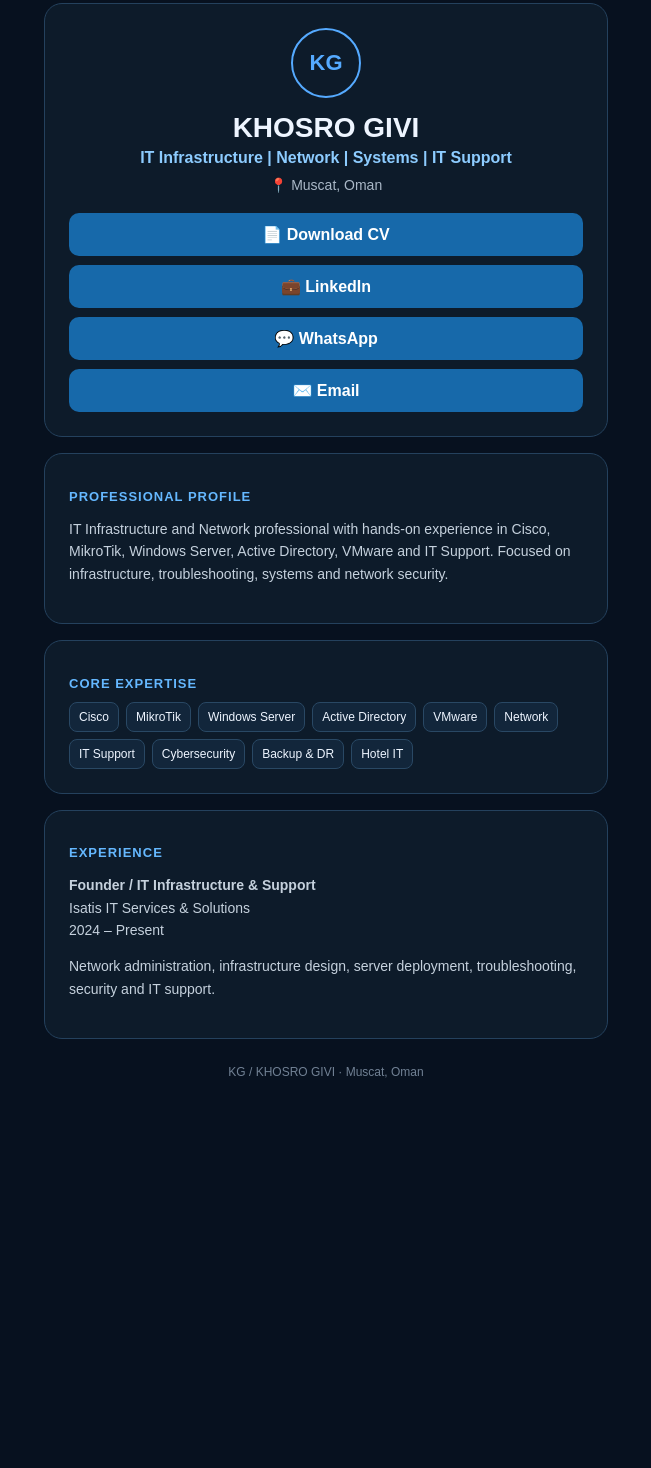
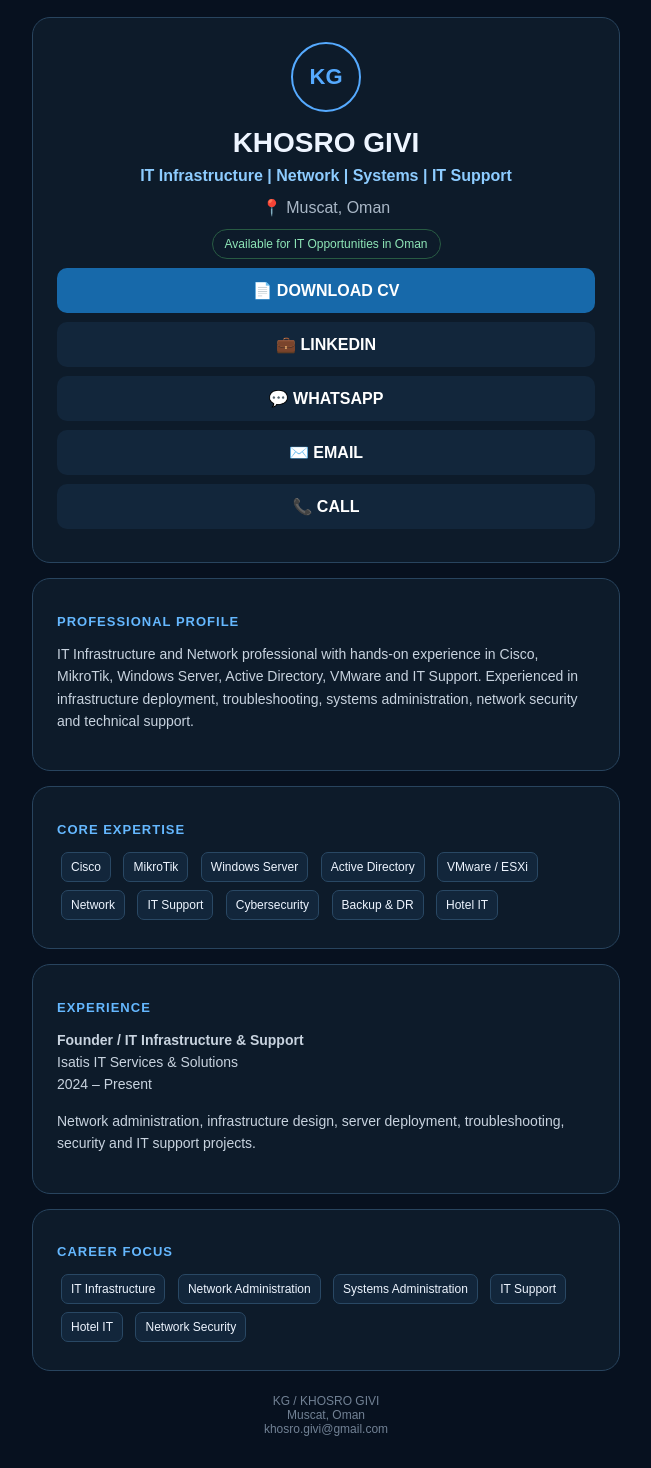
Before and after one commit to khosrogivi/-khosrogivi.github.io, a plain HTML site: page index.html in a window 1280 px wide. Shown: the part 22-1490 px from the top of the page, without its empty margins (314-965 px from the left). Before the commit the page ends 1136 px from the top, so only its background shows below. Drawn offline with Linux system fonts and the light colour scheme.

Commit message:
Update index.html

```diff
--- a/index.html
+++ b/index.html
@@ -3,74 +3,123 @@
 <head>
 <meta charset="UTF-8">
 <meta name="viewport" content="width=device-width,initial-scale=1">
-<title>Khosro Givi | IT Professional</title>
+<title>Khosro Givi | IT Infrastructure</title>
+<meta name="description" content="Khosro Givi - IT Infrastructure, Network, Systems and IT Support Professional in Oman">
+
 <style>
-*{box-sizing:border-box}body{margin:0;background:#07111f;color:#eef5ff;font-family:Arial,sans-serif}
-main{max-width:600px;margin:auto;padding:25px 18px}
-.card{background:#0d1b2a;border:1px solid #24415d;border-radius:18px;padding:24px;margin-bottom:16px}
-.hero{text-align:center}.logo{width:70px;height:70px;border:2px solid #55aaff;border-radius:50%;margin:auto;display:grid;place-items:center;font-size:22px;font-weight:bold;color:#55aaff}
-h1{margin:14px 0 5px;font-size:28px}.title{color:#8dccff;font-weight:bold}.loc{color:#aab8c7;margin-top:10px;font-size:14px}
-h2{font-size:13px;color:#65b8ff;text-transform:uppercase;letter-spacing:1px}
-p{color:#c5d1dd;line-height:1.6;font-size:14px}
-.tags{display:flex;flex-wrap:wrap;gap:7px}.tag{background:#12263b;border:1px solid #294864;padding:7px 9px;border-radius:8px;font-size:12px}
-.links{display:grid;gap:9px;margin-top:20px}.btn{display:block;text-align:center;text-decoration:none;color:white;background:#1769aa;padding:12px;border-radius:10px;font-weight:bold}
-footer{text-align:center;color:#718194;font-size:12px;padding:10px}
+*{box-sizing:border-box}
+body{margin:0;background:#07111f;color:#eef5ff;font-family:Arial,sans-serif}
+main{max-width:620px;margin:auto;padding:24px 16px}
+.card{background:#0d1b2a;border:1px solid #28445e;border-radius:18px;padding:24px;margin:15px 0}
+.hero{text-align:center}
+.logo{border:2px solid #55aaff;border-radius:50%;width:70px;height:70px;line-height:66px;margin:auto;color:#55aaff;font-size:22px;font-weight:bold}
+h1{margin:15px 0 5px;font-size:28px}
+.title{color:#8dccff;font-weight:bold;line-height:1.5}
+.loc{color:#aab8c7;margin-top:10px}
+.status{display:inline-block;margin-top:12px;padding:7px 12px;border:1px solid #285b43;border-radius:20px;color:#8ee6b7;font-size:12px}
+h2{font-size:13px;color:#65b8ff;letter-spacing:1px}
+p{color:#c8d3df;line-height:1.6;font-size:14px}
+a{display:block;background:#1769aa;color:white;text-decoration:none;padding:13px;margin:9px 0;border-radius:10px;font-weight:bold}
+.secondary{background:#12263b}
+.tag{display:inline-block;background:#12263b;border:1px solid #294864;padding:7px 9px;margin:4px;border-radius:7px;font-size:12px}
+footer{text-align:center;color:#718194;font-size:12px;padding:8px}
 </style>
 </head>
+
 <body>
 <main>
 
 <section class="card hero">
 <div class="logo">KG</div>
+
 <h1>KHOSRO GIVI</h1>
-<div class="title">IT Infrastructure | Network | Systems | IT Support</div>
+
+<div class="title">
+IT Infrastructure | Network | Systems | IT Support
+</div>
+
 <div class="loc">📍 Muscat, Oman</div>
 
-<div class="links">
-<a class="btn" href="#">📄 Download CV</a>
-<a class="btn" href="#">💼 LinkedIn</a>
-<a class="btn" href="#">💬 WhatsApp</a>
-<a class="btn" href="#">✉️ Email</a>
-</div>
+<div class="status">Available for IT Opportunities in Oman</div>
+
+<a href="https://www.dropbox.com/scl/fi/q704cics0wx6tbxkd3quk/Khosrow_Givi_CV_Final.pdf?rlkey=ajezf5p5d6f5hjtks62dpakss&st=8qk55ioc&dl=0">
+📄 DOWNLOAD CV
+</a>
+
+<a class="secondary" href="https://www.linkedin.com/in/khosrow-givi-a94417241">
+💼 LINKEDIN
+</a>
+
+<a class="secondary" href="https://wa.me/4367761478816">
+💬 WHATSAPP
+</a>
+
+<a class="secondary" href="mailto:khosro.givi@gmail.com">
+✉️ EMAIL
+</a>
+
+<a class="secondary" href="tel:+96879664047">
+📞 CALL
+</a>
 </section>
 
 <section class="card">
-<h2>Professional Profile</h2>
+<h2>PROFESSIONAL PROFILE</h2>
+
 <p>
 IT Infrastructure and Network professional with hands-on experience in
 Cisco, MikroTik, Windows Server, Active Directory, VMware and IT Support.
-Focused on infrastructure, troubleshooting, systems and network security.
+Experienced in infrastructure deployment, troubleshooting, systems
+administration, network security and technical support.
 </p>
 </section>
 
 <section class="card">
-<h2>Core Expertise</h2>
-<div class="tags">
+<h2>CORE EXPERTISE</h2>
+
 <span class="tag">Cisco</span>
 <span class="tag">MikroTik</span>
 <span class="tag">Windows Server</span>
 <span class="tag">Active Directory</span>
-<span class="tag">VMware</span>
+<span class="tag">VMware / ESXi</span>
 <span class="tag">Network</span>
 <span class="tag">IT Support</span>
 <span class="tag">Cybersecurity</span>
 <span class="tag">Backup & DR</span>
 <span class="tag">Hotel IT</span>
-</div>
 </section>
 
 <section class="card">
-<h2>Experience</h2>
-<p><b>Founder / IT Infrastructure & Support</b><br>
+<h2>EXPERIENCE</h2>
+
+<p>
+<b>Founder / IT Infrastructure & Support</b><br>
 Isatis IT Services & Solutions<br>
-2024 – Present</p>
+2024 – Present
+</p>
+
 <p>
 Network administration, infrastructure design, server deployment,
-troubleshooting, security and IT support.
+troubleshooting, security and IT support projects.
 </p>
 </section>
 
-<footer>KG / KHOSRO GIVI · Muscat, Oman</footer>
+<section class="card">
+<h2>CAREER FOCUS</h2>
+
+<span class="tag">IT Infrastructure</span>
+<span class="tag">Network Administration</span>
+<span class="tag">Systems Administration</span>
+<span class="tag">IT Support</span>
+<span class="tag">Hotel IT</span>
+<span class="tag">Network Security</span>
+</section>
+
+<footer>
+KG / KHOSRO GIVI<br>
+Muscat, Oman<br>
+khosro.givi@gmail.com
+</footer>
 
 </main>
 </body>
```
